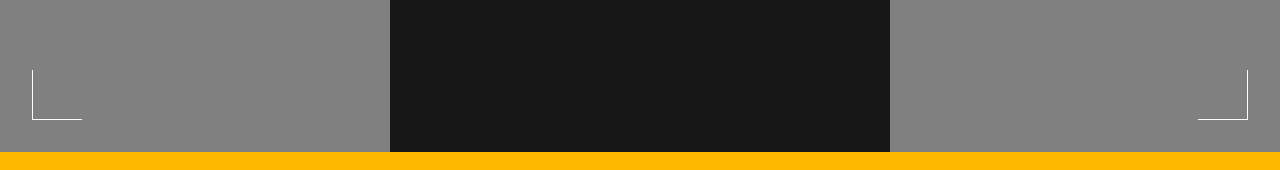
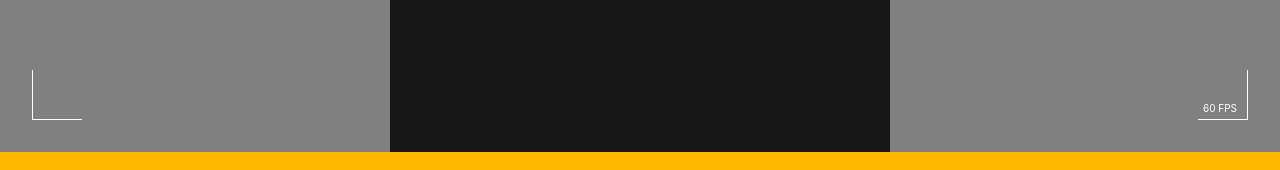
Before and after one commit to r-4bb1t/metavv-photo-frontend, a Next.js app: page / in a window 1280 px wide. Shown: the part 584-754 px from the top of the page. Built offline with nearby package versions, Linux system fonts and the light colour scheme; a web font is replaced by a local one.

Commit message:
add detail

```diff
--- a/components/Layout.tsx
+++ b/components/Layout.tsx
@@ -52,7 +52,7 @@
           </svg>
         </div>
         <div className={styles.bottom_left}></div>
-        <div className={styles.bottom_right}></div>
+        <div className={styles.bottom_right}>60 FPS</div>
       </div>
       <main className={styles.main}>{children}</main>
       <footer className={styles.footer}>{footer}</footer>
--- a/styles/Layout.module.scss
+++ b/styles/Layout.module.scss
@@ -90,6 +90,15 @@
   position: absolute;
   bottom: 2rem;
   right: 2rem;
+
+  display: flex;
+  justify-content: flex-end;
+  align-items: flex-end;
+
+  padding-bottom: 5px;
+  padding-right: 10px;
+
+  font-size: 10px;
 }
 
 .footer {
--- a/styles/Main.module.scss
+++ b/styles/Main.module.scss
@@ -38,6 +38,7 @@
   font-weight: 600;
   margin-right: 10px;
   border: none;
+  color: white;
 }
 
 .button {
```
